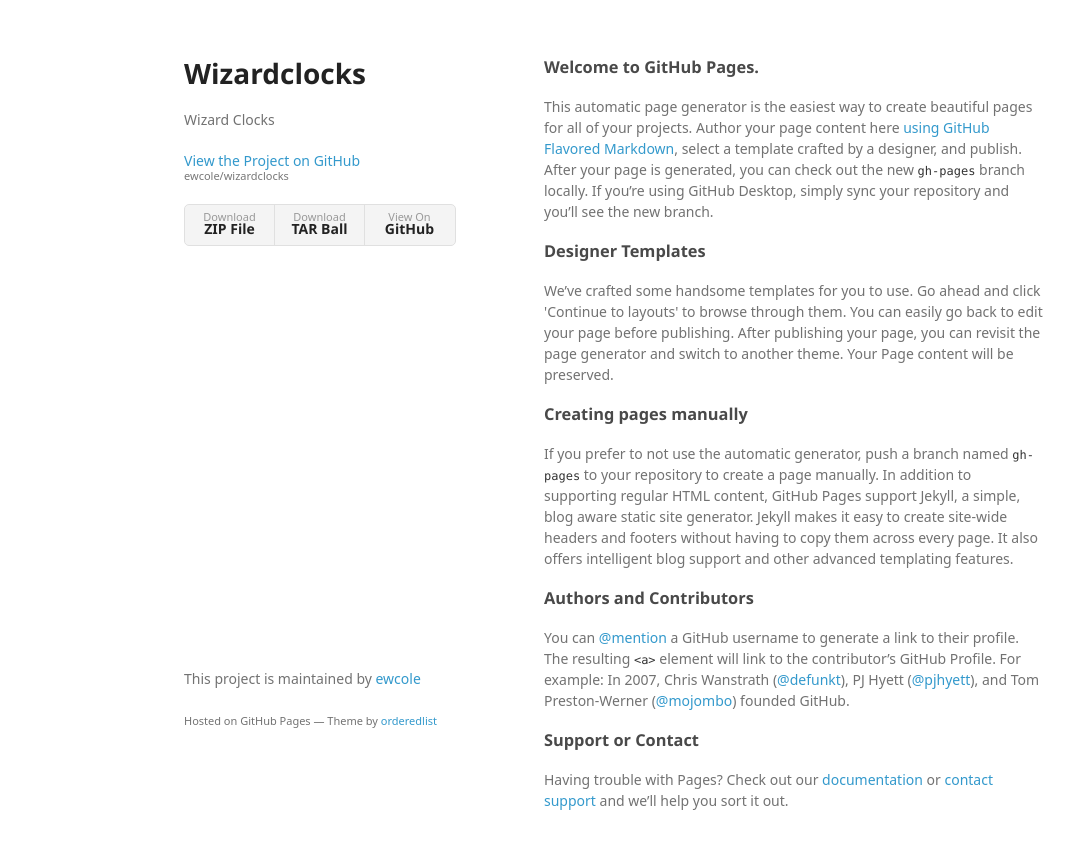
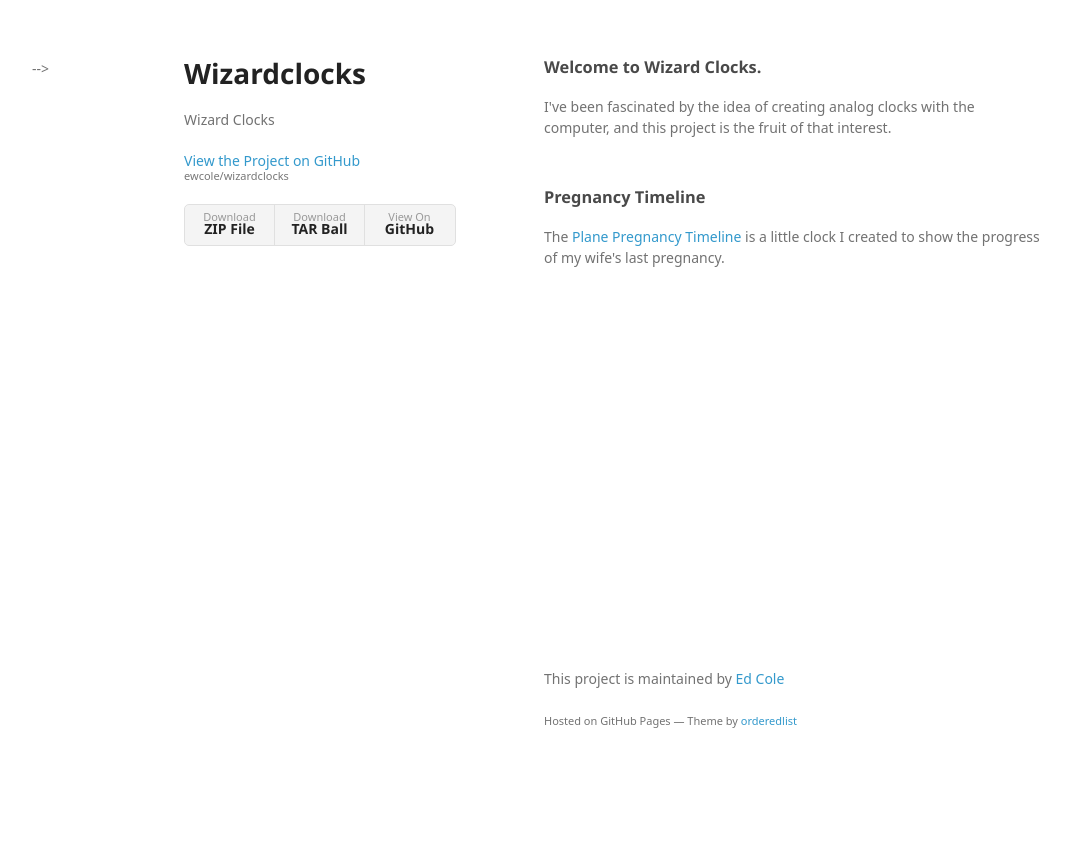
Before and after one commit to ewcole/wizardclocks, a plain HTML site: page index.html in a window 1280 px wide. Shown: the whole page, without its empty margins (26-1100 px from the left). After the commit the page ends 800 px from the top, so only its background shows below. Drawn offline with Linux system fonts and the light colour scheme; a web font is replaced by a local one.

Commit message:
Put link to pregnancy timeline in index.html

```diff
--- a/index.html
+++ b/index.html
@@ -3,7 +3,7 @@
   <head>
     <meta charset="utf-8">
     <meta http-equiv="X-UA-Compatible" content="chrome=1">
-    <title>Wizardclocks by ewcole</title>
+    <title>Wizardclocks by E.W. Cole</title>
 
     <link rel="stylesheet" href="stylesheets/styles.css">
     <link rel="stylesheet" href="stylesheets/github-light.css">
@@ -29,8 +29,9 @@
       </header>
       <section>
         <h3>
-<a id="welcome-to-github-pages" class="anchor" href="#welcome-to-github-pages" aria-hidden="true"><span class="octicon octicon-link"></span></a>Welcome to GitHub Pages.</h3>
-
+<a id="welcome-to-github-pages" class="anchor" href="#welcome-to-github-pages" aria-hidden="true"><span class="octicon octicon-link"></span></a>Welcome to Wizard Clocks.</h3>
+I've been fascinated by the idea of creating analog clocks with the computer, and this project is the fruit of that interest.
+<!--
 <p>This automatic page generator is the easiest way to create beautiful pages for all of your projects. Author your page content here <a href="https://guides.github.com/features/mastering-markdown/">using GitHub Flavored Markdown</a>, select a template crafted by a designer, and publish. After your page is generated, you can check out the new <code>gh-pages</code> branch locally. If you’re using GitHub Desktop, simply sync your repository and you’ll see the new branch.</p>
 
 <h3>
@@ -52,12 +53,17 @@
 <a id="support-or-contact" class="anchor" href="#support-or-contact" aria-hidden="true"><span class="octicon octicon-link"></span></a>Support or Contact</h3>
 
 <p>Having trouble with Pages? Check out our <a href="https://help.github.com/pages">documentation</a> or <a href="https://github.com/contact">contact support</a> and we’ll help you sort it out.</p>
+-->
       </section>
+      <section>
+        <h3>Pregnancy Timeline</h3>
+        The <a href="pregnancy/planeTimeline/pregnancyTimeline.html">Plane Pregnancy Timeline</a> is a little clock I created to show the progress of my wife's last pregnancy.
       <footer>
-        <p>This project is maintained by <a href="https://github.com/ewcole">ewcole</a></p>
+        <p>This project is maintained by <a href="https://github.com/ewcole">Ed Cole</a></p>
         <p><small>Hosted on GitHub Pages &mdash; Theme by <a href="https://github.com/orderedlist">orderedlist</a></small></p>
       </footer>
     </div>
+-->
     <script src="javascripts/scale.fix.js"></script>
 
   </body>
```
